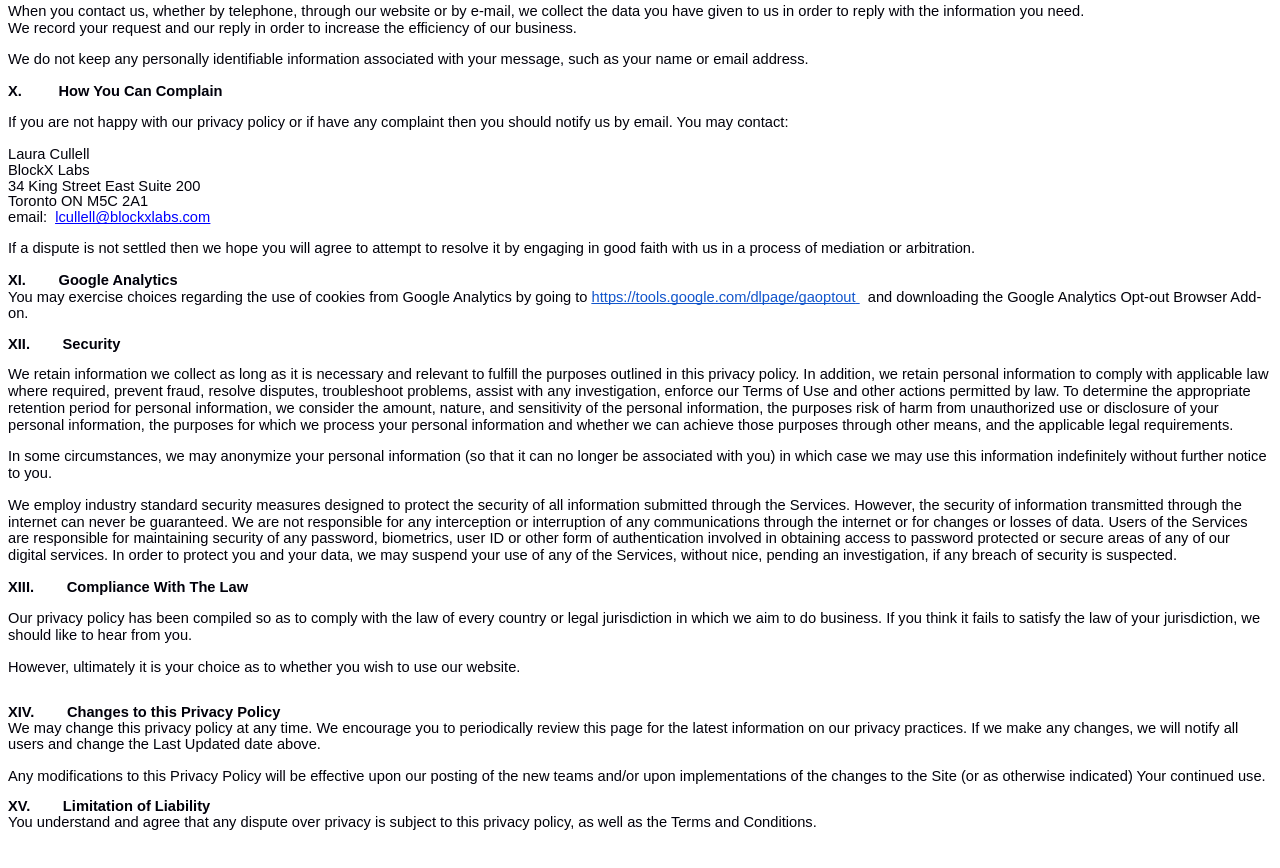
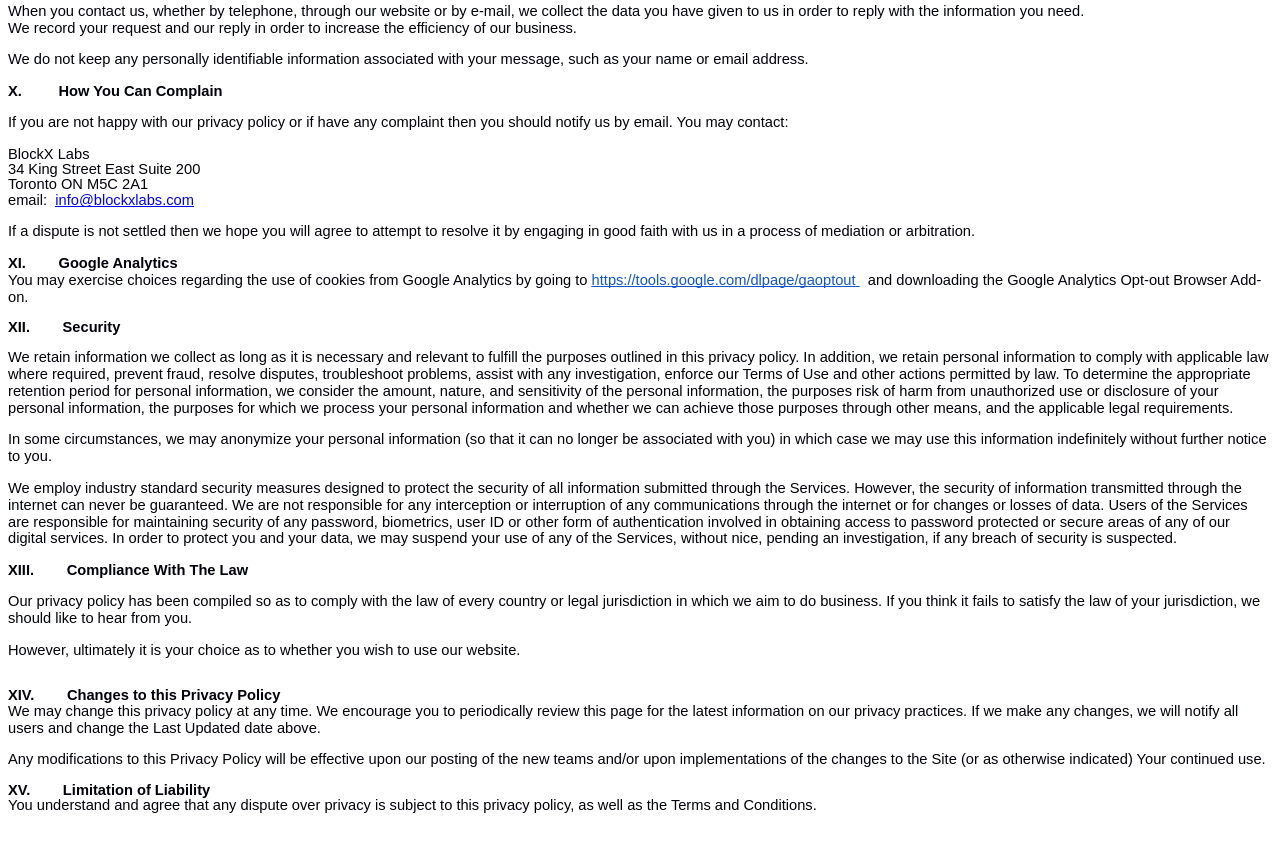
Before and after one commit to zadmarbella/enzyme-website, a plain HTML site: page legal/privacy/index.html in a window 1280 px wide. Shown: the part 1602-2470 px from the top of the page. Drawn offline with Linux system fonts and the light colour scheme.

Commit message:
updated privacy policy

```diff
--- a/legal/privacy/index.html
+++ b/legal/privacy/index.html
@@ -1018,9 +1018,6 @@ h6{
 											<span class="c0"></span>
 										</p>
 										<p class="c5">
-											<span class="c0">Laura Cullell</span>
-										</p>
-										<p class="c5">
 											<span class="c0">BlockX Labs</span>
 										</p>
 										<p class="c12">
@@ -1031,7 +1028,7 @@ h6{
 											<p class="c5">
 												<span class="c0">email:&nbsp;</span>
 												<span class="c18">
-													<a class="c9" href="mailto:lcullell@blockxlabs.com">lcullell@blockxlabs.com</a>
+													<a class="c9" href="mailto:info@blockxlabs.com">info@blockxlabs.com</a>
 												</span>
 											</p>
 											<p class="c5 c10">
```
